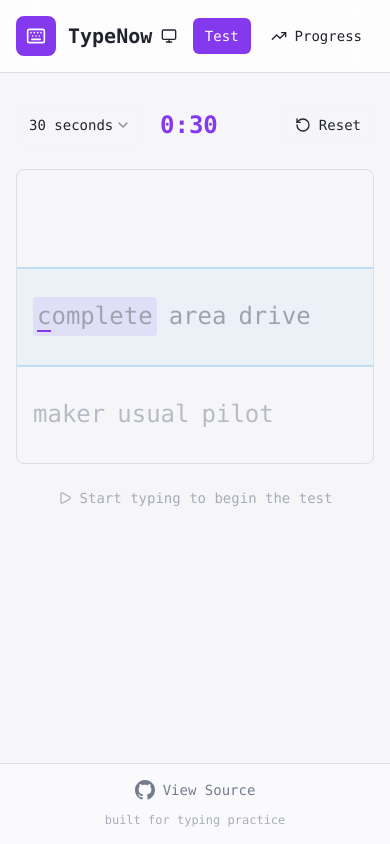
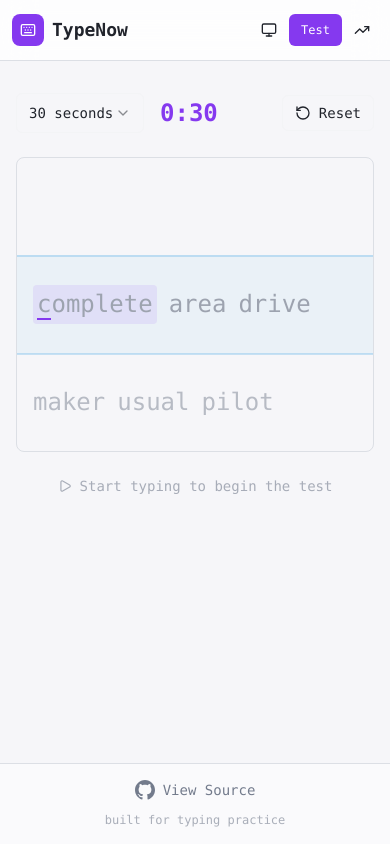
Before and after one commit to triemerge/typenow, a React (Vite) app: page / in a window 390 px wide. Built offline with nearby package versions, Linux system fonts and the light colour scheme.

Commit message:
responsive mobile desktop header

```diff
--- a/src/components/Header.jsx
+++ b/src/components/Header.jsx
@@ -10,13 +10,46 @@
 }) => {
   return (
     <header className="sticky top-0 z-50 border-b border-border bg-card/80 backdrop-blur-lg">
-      <div className="container max-w-6xl mx-auto px-4 py-4">
-        <div className="flex items-center justify-between">
-          <div className="flex items-center gap-3">
-            <div className="h-10 w-10 rounded-lg bg-primary flex items-center justify-center">
-              <Keyboard className="h-5 w-5 text-primary-foreground" />
+      <div className="container max-w-6xl mx-auto px-3 sm:px-4 py-3 sm:py-4">
+        {/* Mobile Header */}
+        <div className="flex items-center justify-between sm:hidden">
+          <div className="flex items-center gap-2">
+            <div className="h-8 w-8 rounded-lg bg-primary flex items-center justify-center">
+              <Keyboard className="h-4 w-4 text-primary-foreground" />
             </div>
-            <h1 className="text-xl font-bold">TypeNow</h1>
+            <h1 className="text-lg font-bold text-foreground">TypeNow</h1>
+          </div>
+
+          <div className="flex items-center gap-1">
+            <ThemeToggle />
+            <Button
+              variant={currentState === 'test' ? 'default' : 'ghost'}
+              onClick={onBackToTest}
+              size="sm"
+              className="h-8 px-3 text-xs"
+            >
+              Test
+            </Button>
+            <Button
+              variant={currentState === 'progress' ? 'default' : 'ghost'}
+              onClick={onViewProgress}
+              size="sm"
+              className="h-8 px-2"
+            >
+              <TrendingUp size={16} />
+            </Button>
+          </div>
+        </div>
+
+        {/* Desktop Header */}
+        <div className="hidden sm:flex items-center justify-between">
+          <div className="flex items-center gap-4">
+            <div className="h-12 w-12 rounded-xl bg-primary flex items-center justify-center shadow-lg shadow-primary/25">
+              <Keyboard className="h-6 w-6 text-primary-foreground" />
+            </div>
+            <div className="flex flex-col">
+              <h1 className="text-2xl font-bold text-foreground">TypeNow</h1>
+            </div>
           </div>
 
           <nav className="flex items-center gap-2">
@@ -25,6 +58,7 @@
               variant={currentState === 'test' ? 'default' : 'ghost'}
               onClick={onBackToTest}
               size="sm"
+              className="text-sm px-4 h-9 font-medium"
             >
               Test
             </Button>
@@ -32,7 +66,7 @@
               variant={currentState === 'progress' ? 'default' : 'ghost'}
               onClick={onViewProgress}
               size="sm"
-              className="gap-2"
+              className="gap-2 text-sm px-4 h-9 font-medium"
             >
               <TrendingUp size={16} />
               Progress
```
